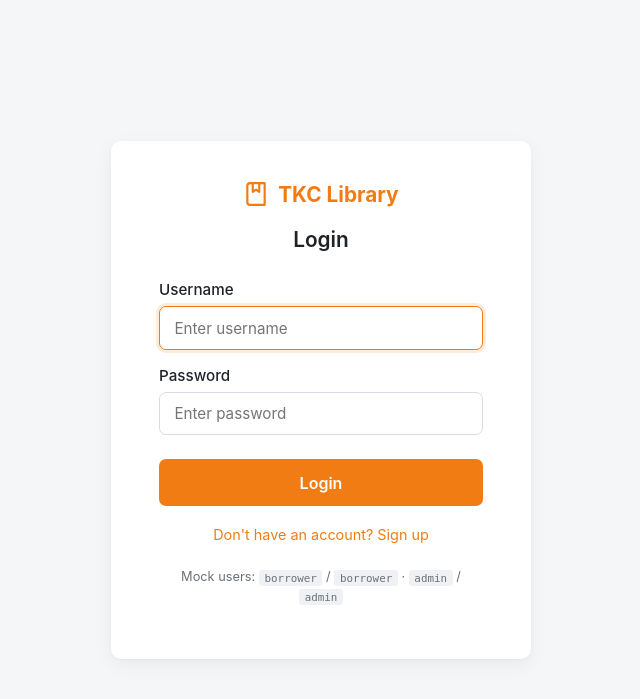
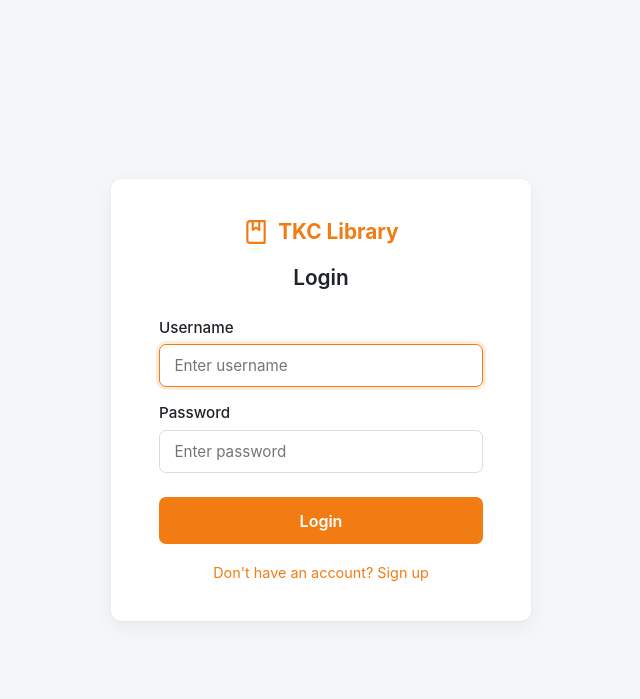
Before and after one commit to TheKeyholdingCompany/librarian, a Flask app: page /login in a window 1280 px wide. Shown: the top 699 px of the page, without its empty margins (319-959 px from the left). Run offline with Flask 3, Linux system fonts and the light colour scheme.

Commit message:
chore: remove mock-user hint from login page
The dev hint advertising admin/admin and borrower/borrower made it into
prod, which is closer to a credential leak than a UX detail. Hiding the
hint doesn't disable the accounts — follow-up to rotate or disable them
if they still exist in prod.

Co-Authored-By: Claude Opus 4.7 (1M context) <noreply@anthropic.com>

```diff
--- a/app/auth/templates/auth/login.html
+++ b/app/auth/templates/auth/login.html
@@ -69,14 +69,6 @@
     margin-bottom: 1rem;
     font-size: 0.9rem;
   }
-  .hint {
-    font-size: 0.8rem;
-    color: var(--muted);
-    text-align: center;
-    margin-top: 1.5rem;
-    line-height: 1.5;
-  }
-  .hint code { font-size: 0.85em; }
 </style>
 {% endblock %}
 
@@ -106,11 +98,5 @@
   <div class="signup">
     <a href="{{ url_for('auth.signup') }}">Don't have an account? Sign up</a>
   </div>
-
-  <p class="hint">
-    Mock users:
-    <code>borrower</code> / <code>borrower</code> ·
-    <code>admin</code> / <code>admin</code>
-  </p>
 </div>
 {% endblock %}
```
